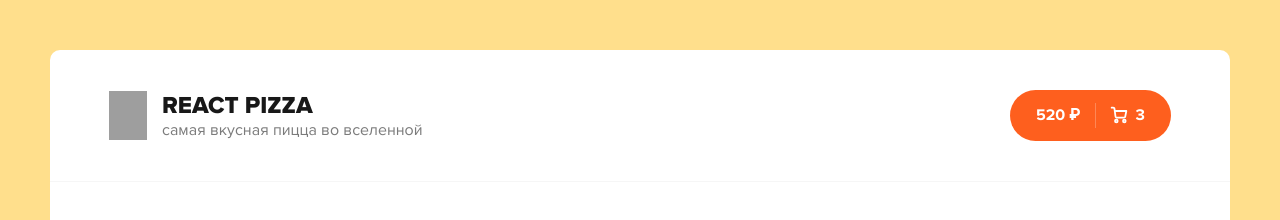
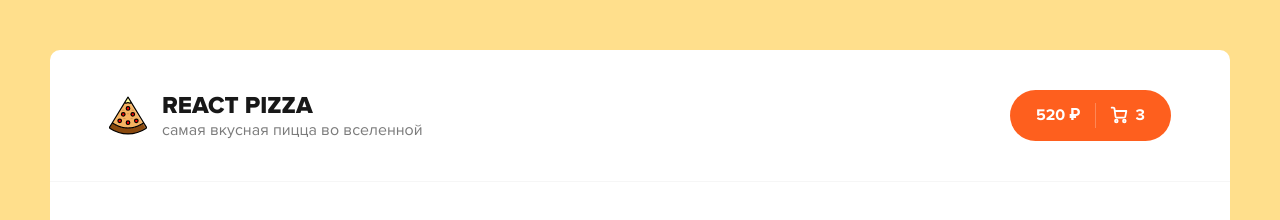
Before and after one commit to chernykhal/react-pizza-app, a React app: page / in a window 1280 px wide. Shown: the top 220 px of the page. Built offline with nearby package versions, Linux system fonts and the light colour scheme; grey boxes are pictures that could not be loaded.

Commit message:
(feat) add base layout and styles

```diff
--- a/src/App.js
+++ b/src/App.js
@@ -1,53 +1,9 @@
+import Header from "./components/Header";
+
 function App() {
   return (
     <div className="wrapper">
-      <div className="header">
-        <div className="container">
-          <div className="header__logo">
-            <img width="38" src="./img/pizza-logo.svg" alt="Pizza logo" />
-            <div>
-              <h1>React Pizza</h1>
-              <p>самая вкусная пицца во вселенной</p>
-            </div>
-          </div>
-          <div className="header__cart">
-            <a href="/cart.html" className="button button--cart">
-              <span>520 ₽</span>
-              <div className="button__delimiter"></div>
-              <svg
-                width="18"
-                height="18"
-                viewBox="0 0 18 18"
-                fill="none"
-                xmlns="http://www.w3.org/2000/svg"
-              >
-                <path
-                  d="M6.33333 16.3333C7.06971 16.3333 7.66667 15.7364 7.66667 15C7.66667 14.2636 7.06971 13.6667 6.33333 13.6667C5.59695 13.6667 5 14.2636 5 15C5 15.7364 5.59695 16.3333 6.33333 16.3333Z"
-                  stroke="white"
-                  stroke-width="1.8"
-                  stroke-linecap="round"
-                  stroke-linejoin="round"
-                />
-                <path
-                  d="M14.3333 16.3333C15.0697 16.3333 15.6667 15.7364 15.6667 15C15.6667 14.2636 15.0697 13.6667 14.3333 13.6667C13.597 13.6667 13 14.2636 13 15C13 15.7364 13.597 16.3333 14.3333 16.3333Z"
-                  stroke="white"
-                  stroke-width="1.8"
-                  stroke-linecap="round"
-                  stroke-linejoin="round"
-                />
-                <path
-                  d="M4.78002 4.99999H16.3334L15.2134 10.5933C15.1524 10.9003 14.9854 11.176 14.7417 11.3722C14.4979 11.5684 14.1929 11.6727 13.88 11.6667H6.83335C6.50781 11.6694 6.1925 11.553 5.94689 11.3393C5.70128 11.1256 5.54233 10.8295 5.50002 10.5067L4.48669 2.82666C4.44466 2.50615 4.28764 2.21182 4.04482 1.99844C3.80201 1.78505 3.48994 1.66715 3.16669 1.66666H1.66669"
-                  stroke="white"
-                  stroke-width="1.8"
-                  stroke-linecap="round"
-                  stroke-linejoin="round"
-                />
-              </svg>
-              <span>3</span>
-            </a>
-          </div>
-        </div>
-      </div>
+      <Header />
       <div className="content">
         <div className="container">
           <div className="content__top">
--- a/src/components/Header.jsx
+++ b/src/components/Header.jsx
@@ -1,5 +1,6 @@
 import React from "react";
 import logo from "../assets/img/pizza-logo.svg";
+import Button from "./Button";
 
 const Header = () => {
   return (
@@ -13,7 +14,7 @@
           </div>
         </div>
         <div className="header__cart">
-          <a href="/cart.html" className="button button--cart">
+          <Button className="button--cart">
             <span>520 ₽</span>
             <div className="button__delimiter" />
             <svg
@@ -46,7 +47,7 @@
               />
             </svg>
             <span>3</span>
-          </a>
+          </Button>
         </div>
       </div>
     </div>
--- a/src/scss/app.scss
+++ b/src/scss/app.scss
@@ -44,6 +44,7 @@
   &--cart {
     max-width: 820px;
     margin: 90px auto;
+
     .content__title {
       margin: 0;
     }
@@ -68,6 +69,7 @@
       width: 30px;
       height: 30px;
       margin-right: 10px;
+
       path {
         stroke: $black;
         stroke-width: 1.9;
@@ -100,6 +102,7 @@
           stroke: darken($color: #b6b6b6, $amount: 50);
         }
       }
+
       span {
         color: darken($color: #b6b6b6, $amount: 50);
       }
@@ -200,6 +203,7 @@
           height: 11.5px;
           position: relative;
         }
+
         &:hover,
         &:active {
           border-color: darken($color: $gray-line, $amount: 80);
@@ -257,6 +261,7 @@
 
         svg {
           margin-right: 12px;
+
           path {
             fill: transparent;
             stroke-width: 2;
```
Also changed, not shown: 1 other file (tests, documents, lock files or other folders).
